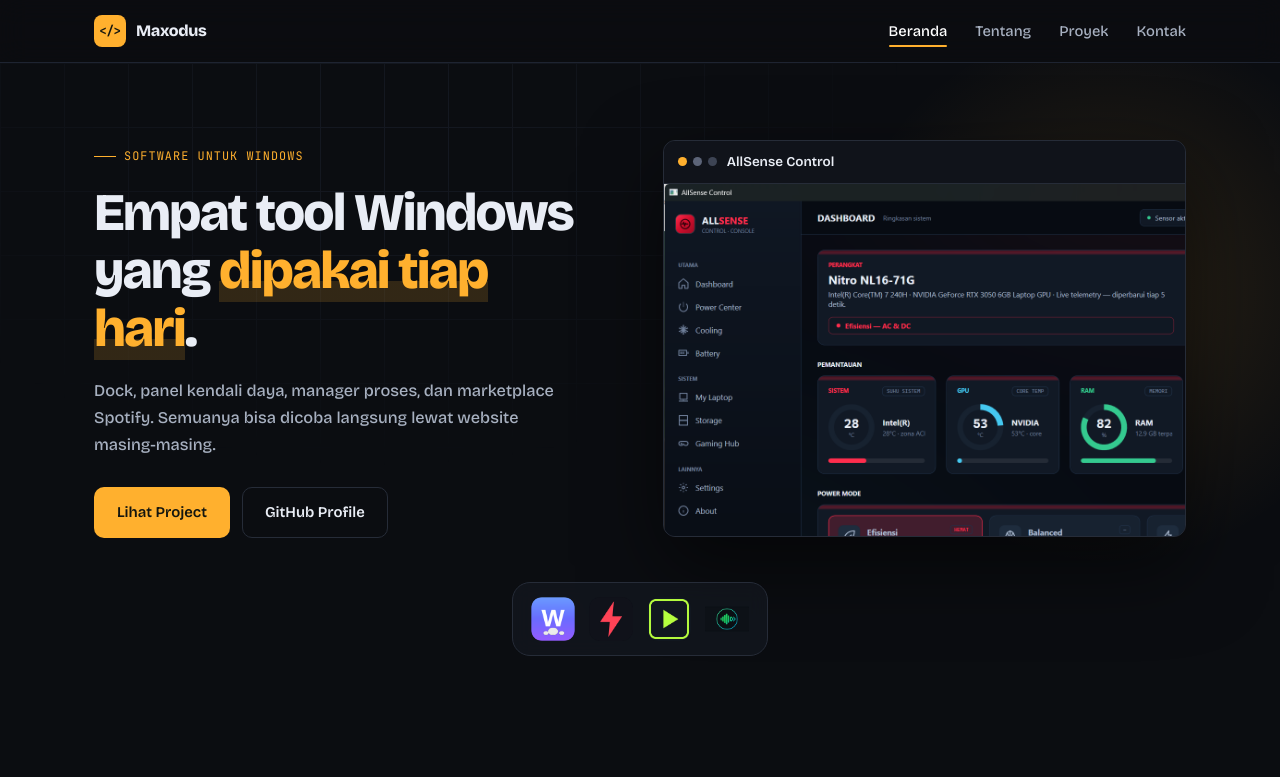
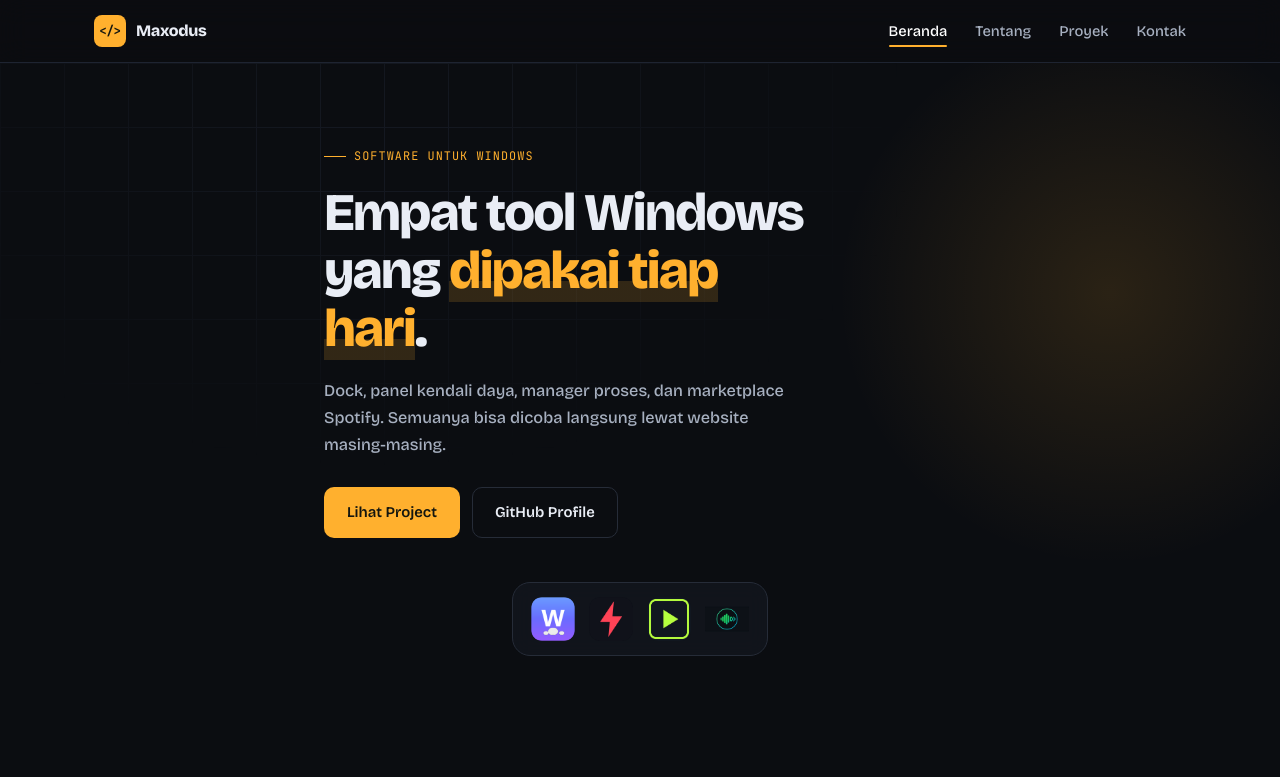
Before and after one commit to Maxodus126/Portofolio, a plain HTML site: page index.html in a window 1280 px wide. Shown: the top 777 px of the page. Drawn offline with nearby package versions, Linux system fonts and the light colour scheme.

Commit message:
Remove AllSense Control screenshot from hero, make hero single-column
Co-Authored-By: Claude Code <noreply@anthropic.com>

```diff
--- a/css/style.css
+++ b/css/style.css
@@ -113,8 +113,8 @@ ul { list-style: none; }
   background: radial-gradient(circle, rgba(255, 176, 46, .13), transparent 62%);
 }
 .hero-inner {
-  display: grid; grid-template-columns: 1fr 1.02fr;
-  gap: 56px; align-items: center;
+  max-width: 680px;
+  display: flex; flex-direction: column;
 }
 .eyebrow {
   display: inline-flex; align-items: center; gap: 8px;
@@ -312,9 +312,7 @@ a:focus-visible, button:focus-visible, .btn:focus-visible {
 
 /* ---------- Responsif ---------- */
 @media (max-width: 960px) {
-  .hero-inner { grid-template-columns: 1fr; gap: 38px; }
   .hero-title { max-width: 24ch; }
-  .hero-shot { max-width: 620px; }
   .hero-glow { right: -260px; top: 40px; opacity: .7; }
   .about { grid-template-columns: 1fr; gap: 36px; }
   .about-facts li:first-child { border-top: 1px solid var(--line); }
--- a/index.html
+++ b/index.html
@@ -53,17 +53,6 @@
           <div class="hero-actions" data-anim style="--d:.44s">
             <a href="#proyek" class="btn btn-primary">Lihat Project</a>
             <a href="https://github.com/Maxodus126" target="_blank" rel="noopener" class="btn btn-ghost">GitHub Profile</a>
-          </div>
-        </div>
-
-        <div class="hero-shot" data-anim style="--rv-y:34px;--d:.6s">
-          <div class="win">
-            <div class="win-bar" aria-hidden="true">
-              <span class="win-dots"><i class="d1"></i><i class="d2"></i><i class="d3"></i></span>
-              <span class="win-name">AllSense Control</span>
-            </div>
-            <img src="assets/img/hero-app.png" width="1128" height="762" fetchpriority="high"
-                 alt="Tampilan dashboard AllSense Control: status perangkat, suhu CPU, GPU, dan RAM." />
           </div>
         </div>
       </div>
```
